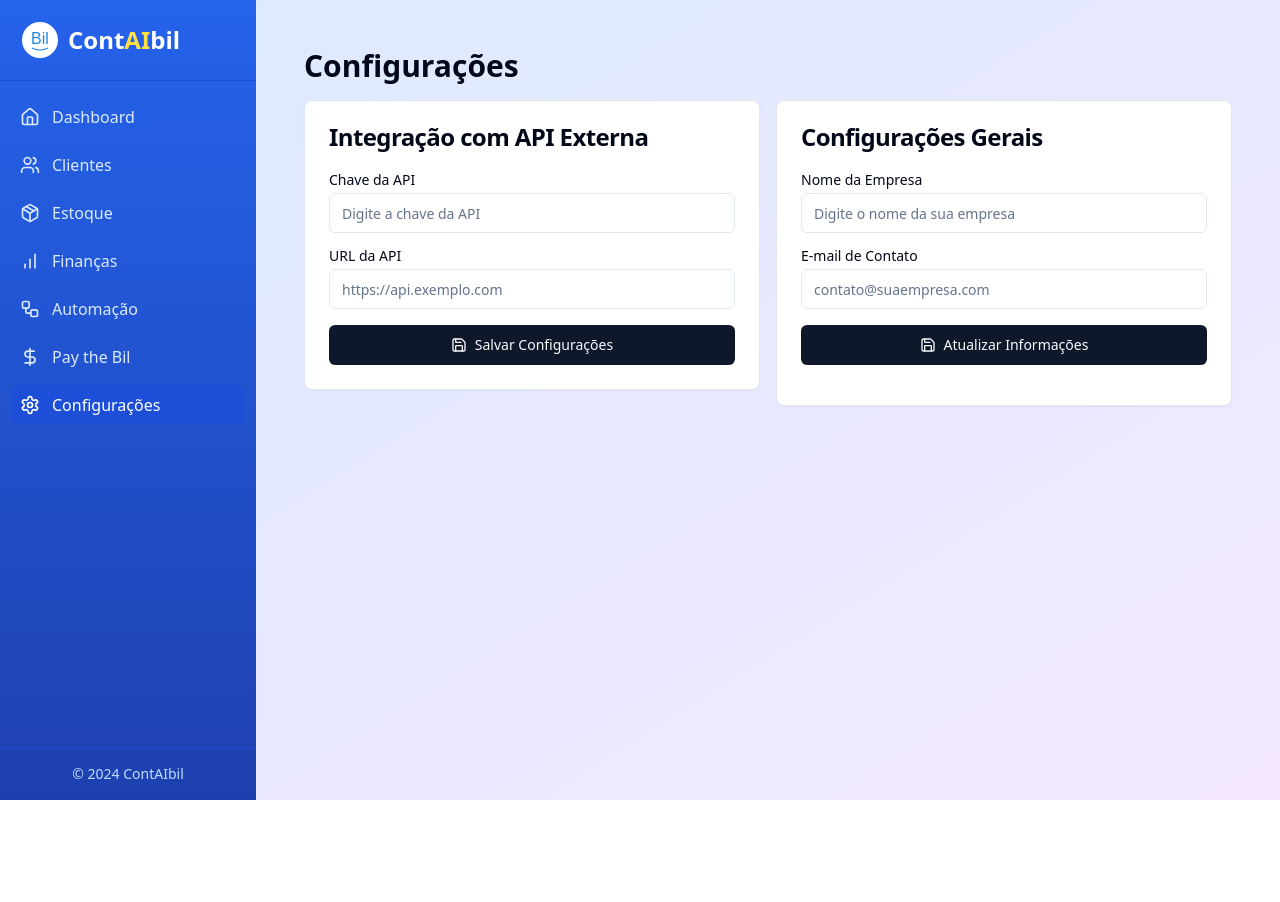
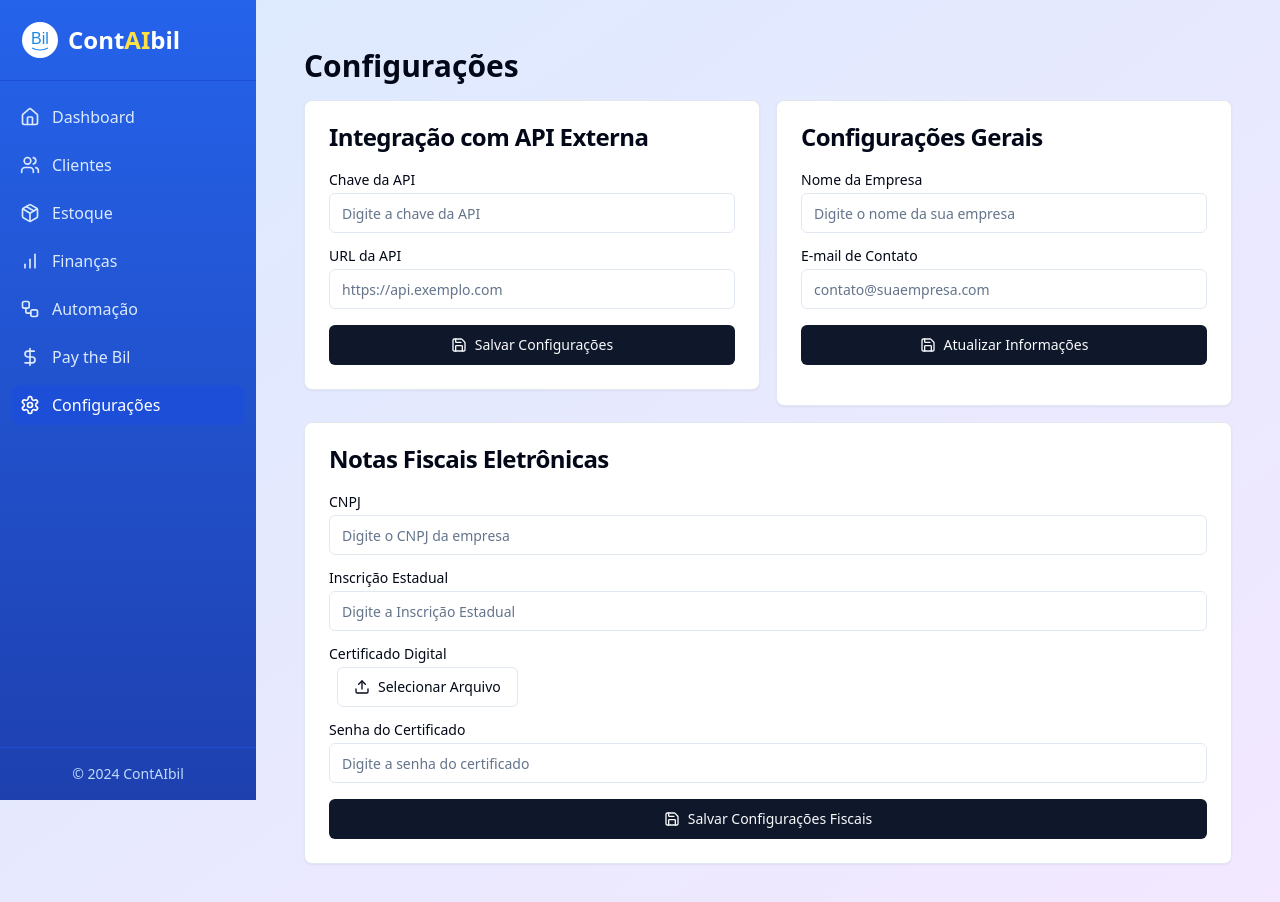
Before and after one commit to rafaelgonnect/client-nexus-hub-73, a React (Vite) app: page /configuracoes in a window 1280 px wide. Shown: the top 902 px of the page. Before the commit the page ends 800 px from the top, so only its background shows below. Built offline with nearby package versions, Linux system fonts and the light colour scheme.

Commit message:
Add electronic invoice settings
Implement a section in the configurations page for electronic invoices, allowing users to fill in fiscal details and upload their digital certificate along with the password.
[skip gpt_engineer]

```diff
--- a/src/pages/Configuracoes.jsx
+++ b/src/pages/Configuracoes.jsx
@@ -1,11 +1,18 @@
-import React from 'react';
+import React, { useState } from 'react';
 import { Button } from "@/components/ui/button";
 import { Input } from "@/components/ui/input";
 import { Label } from "@/components/ui/label";
 import { Card, CardHeader, CardTitle, CardContent } from "@/components/ui/card";
-import { Save } from 'lucide-react';
+import { Save, Upload } from 'lucide-react';
 
 const Configuracoes = () => {
+  const [certificateFile, setCertificateFile] = useState(null);
+
+  const handleCertificateUpload = (event) => {
+    const file = event.target.files[0];
+    setCertificateFile(file);
+  };
+
   return (
     <div className="container mx-auto p-4">
       <h1 className="text-3xl font-bold mb-4">Configurações</h1>
@@ -50,6 +57,48 @@ const Configuracoes = () => {
             </div>
           </CardContent>
         </Card>
+        <Card className="md:col-span-2">
+          <CardHeader>
+            <CardTitle>Notas Fiscais Eletrônicas</CardTitle>
+          </CardHeader>
+          <CardContent>
+            <div className="grid w-full items-center gap-4">
+              <div className="flex flex-col space-y-1.5">
+                <Label htmlFor="cnpj">CNPJ</Label>
+                <Input id="cnpj" placeholder="Digite o CNPJ da empresa" />
+              </div>
+              <div className="flex flex-col space-y-1.5">
+                <Label htmlFor="inscricaoEstadual">Inscrição Estadual</Label>
+                <Input id="inscricaoEstadual" placeholder="Digite a Inscrição Estadual" />
+              </div>
+              <div className="flex flex-col space-y-1.5">
+                <Label htmlFor="certificadoDigital">Certificado Digital</Label>
+                <div className="flex items-center space-x-2">
+                  <Input
+                    id="certificadoDigital"
+                    type="file"
+                    className="hidden"
+                    onChange={handleCertificateUpload}
+                  />
+                  <Button
+                    onClick={() => document.getElementById('certificadoDigital').click()}
+                    variant="outline"
+                  >
+                    <Upload className="mr-2" size={16} />
+                    {certificateFile ? certificateFile.name : "Selecionar Arquivo"}
+                  </Button>
+                </div>
+              </div>
+              <div className="flex flex-col space-y-1.5">
+                <Label htmlFor="certificatePassword">Senha do Certificado</Label>
+                <Input id="certificatePassword" type="password" placeholder="Digite a senha do certificado" />
+              </div>
+              <Button>
+                <Save className="mr-2" size={16} /> Salvar Configurações Fiscais
+              </Button>
+            </div>
+          </CardContent>
+        </Card>
       </div>
     </div>
   );
```
